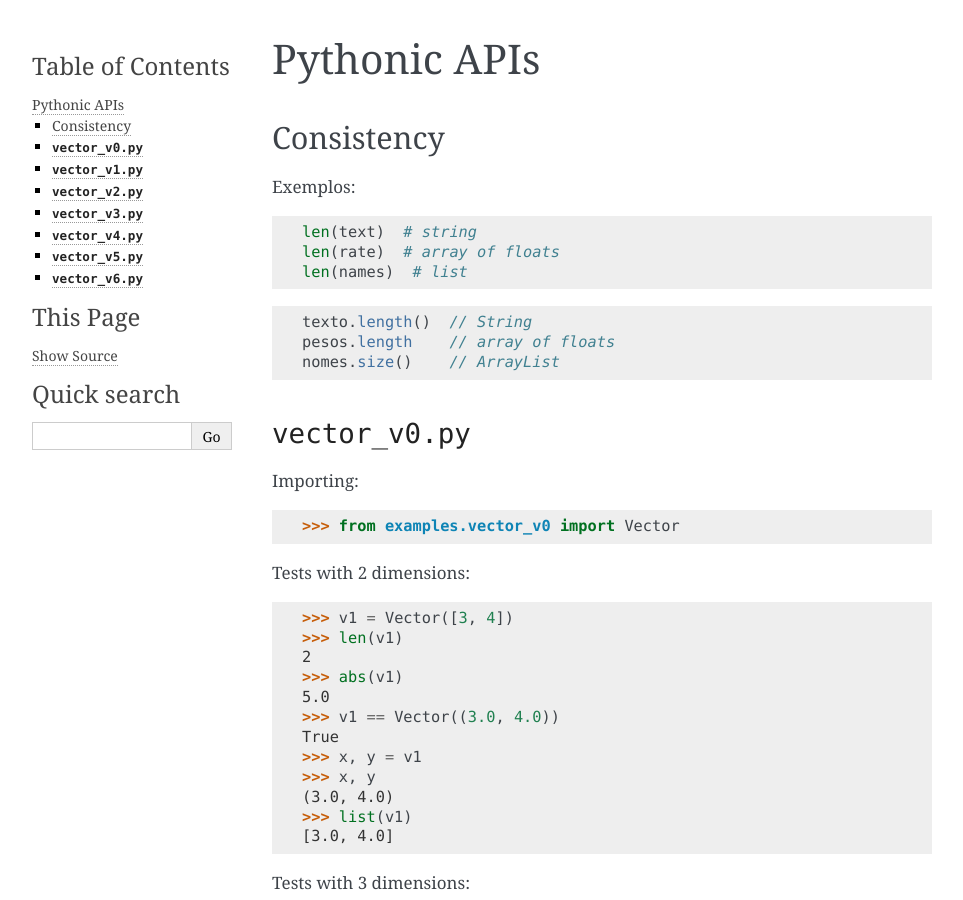
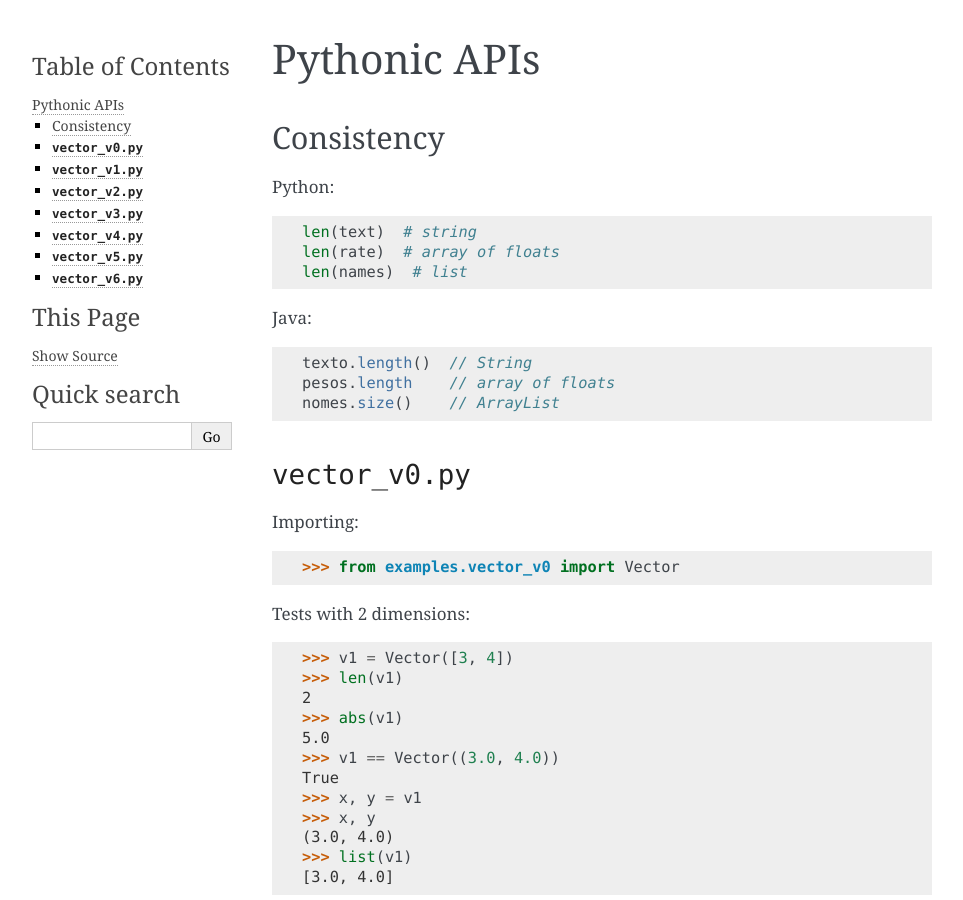
Before and after one commit to fluentpython/pythonic-api, a Sphinx documentation site: the page built from docs/index.rst, in a window 1280 px wide and 900 px high. Shown: the whole window, without its empty margins (148-1111 px from the left). Built offline with Sphinx 7.4.7, drawn with Linux system fonts in a browser that asks for light colours.

Commit message:
translated captions

```diff
--- a/docs/index.rst
+++ b/docs/index.rst
@@ -5,12 +5,13 @@ Pythonic APIs
 Consistency
 ------------
 
-Exemplos::
+Python::
 
     len(text)  # string
     len(rate)  # array of floats
     len(names)  # list
 
+Java:
 
 .. code-block:: Java
 
```
